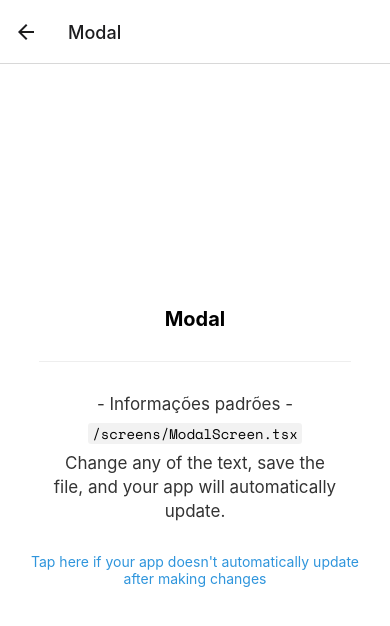
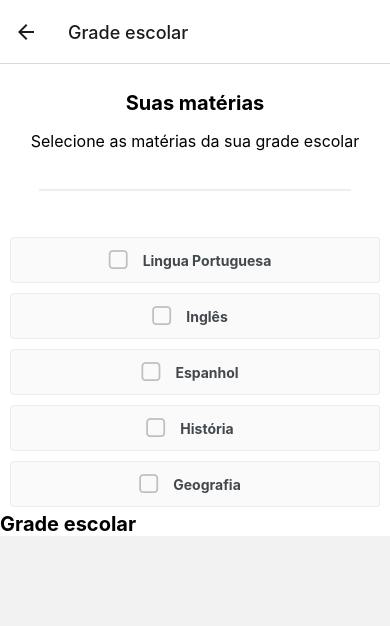
Before and after one commit to lucasaugsu/dontFeakOut, a React Native app: screen /Modal in a window 390 px wide. Shown: the top 626 px of the page. Built offline with nearby package versions, Linux system fonts and the light colour scheme; what expo-linking would draw is missing.

Commit message:
parado no bug corno cuscus

```diff
--- a/navigation/index.tsx
+++ b/navigation/index.tsx
@@ -38,10 +38,22 @@ const Stack = createNativeStackNavigator<RootStackParamList>();
 function RootNavigator() {
 	return (
 		<Stack.Navigator>
-			<Stack.Screen name="Root" component={BottomTabNavigator} options={{ headerShown: false }} />
-			<Stack.Screen name="NotFound" component={NotFoundScreen} options={{ title: 'Oops!' }} />
+			<Stack.Screen
+				name="Root"
+				component={BottomTabNavigator}
+				options={{ headerShown: false }}
+			/>
+			<Stack.Screen
+				name="NotFound"
+				component={NotFoundScreen}
+				options={{ title: 'Oops!' }}
+			/>
 			<Stack.Group screenOptions={{ presentation: 'modal' }}>
-				<Stack.Screen name="Modal" component={ModalScreen} />
+				<Stack.Screen
+					name="Modal"
+					component={ModalScreen}
+					options={{ title: 'Grade escolar' }}
+				/>
 			</Stack.Group>
 		</Stack.Navigator>
 	);
--- a/screens/Home.tsx
+++ b/screens/Home.tsx
@@ -1,6 +1,5 @@
 import React, { useState } from "react";
 import { StyleSheet, Image, Pressable } from 'react-native';
-import EditScreenInfo from '../components/EditScreenInfo';
 import { Text, View } from '../components/Themed';
 import { RootTabScreenProps } from '../types';
 import { FAB } from 'react-native-elements';
--- a/screens/ModalScreen.tsx
+++ b/screens/ModalScreen.tsx
@@ -1,35 +1,107 @@
+import React, { useState } from 'react';
 import { StatusBar } from 'expo-status-bar';
 import { Platform, StyleSheet } from 'react-native';
-
-import EditScreenInfo from '../components/EditScreenInfo';
 import { Text, View } from '../components/Themed';
+import { CheckBox, Icon } from 'react-native-elements';
 
 export default function ModalScreen() {
+	const [listOfMaterials, setListOfMaterials] = useState([
+		{id: 1, title: "Lingua Portuguesa", checked: false},
+		{id: 2, title: "Inglês", checked: false},
+		{id: 3, title: "Espanhol", checked: false},
+		{id: 4, title: "História", checked: false},
+		{id: 5, title: "Geografia", checked: false},
+		/* {id: 6, title: "Filosofia", checked: false},
+		{id: 7, title: "Sociologia", checked: false},
+		{id: 8, title: "Matemática", checked: false},
+		{id: 9, title: "Física", checked: false},
+		{id: 10, title: "Química", checked: false},
+		{id: 11, title: "Biologia", checked: false},
+		{id: 12, title: "Educação física", checked: false} */
+	]);
+
+	const [data, setData] = useState([])
+
+
+	const handleToggle = (materia) => {
+		try {
+			let findItem = data.find(item => {return (item == materia)?(item == materia):{} } )
+			if (findItem) {
+				let filtered = data.filter(item => item != materia)
+				setData(filtered)
+				//console.log("entrou no if")
+			}
+			else {
+				//console.log("entrou no else")
+				let added = data.push(materia)
+				setData(added)
+			}
+			console.log({data})
+		} catch {
+			//data.push(materia)
+			console.log("corno cuscuz")
+		}
+	};
+
 	return (
-    <View style={styles.container}>
-      <Text style={styles.title}>Modal</Text>
+		<View>
+			<View style={styles.header}>
+				<Text style={styles.titleHeader}>Suas matérias</Text>
+				<Text style={styles.bodyHeader}>Selecione as matérias da sua grade escolar</Text>
 				<View style={styles.separator} lightColor="#eee" darkColor="rgba(255,255,255,0.1)" />
-      <EditScreenInfo path="/screens/ModalScreen.tsx" />
+			</View>
+
+			<View>
+				{
+					listOfMaterials &&
+					listOfMaterials.map((materia, index) => {
+						//let findItem = data.find(item => item === materia)
+						return (
+							<CheckBox
+								center
+								key={index}
+								title={materia.title}
+								checked={materia.checked}
+								//checked={findItem?findItem:false}
+								onPress={() => {handleToggle(materia)}}
+							/>
+						)
+					})
+				}
+				<Text style={styles.title}>Grade escolar</Text>
 
 				{/* Use a light status bar on iOS to account for the black space above the modal */}
 				<StatusBar style={Platform.OS === 'ios' ? 'light' : 'auto'} />
+			</View>
 		</View>
 	);
 }
 
 const styles = StyleSheet.create({
-  container: {
-    flex: 1,
-    alignItems: 'center',
-    justifyContent: 'center',
+	//header
+	header: {
+		marginTop: "7%",
+		marginBottom: "3%",
+		justifyContent:"center",
+		alignItems:"center",
 	},
+	titleHeader: {
+		fontSize: 20,
+		fontWeight: 'bold',
+		marginBottom:"2%",
+	},
+	bodyHeader: {
+		fontSize: 16,
+		margin: "2%",
+	},
+	separator: {
+		marginVertical: 30,
+		height: 2,
+		width: '80%',
+	},
+
 	title: {
 		fontSize: 20,
 		fontWeight: 'bold',
 	},
-  separator: {
-    marginVertical: 30,
-    height: 1,
-    width: '80%',
-  },
 });
```
Lines whose indentation alone changed are shown as unchanged.
